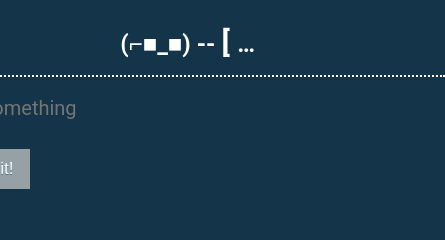
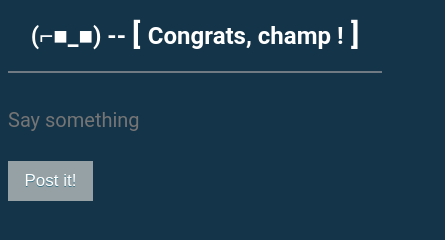
Before and after one commit to nugetchar/leaveamessage, a plain HTML site: page index.html in a window 390 px wide. Shown: the whole page, 445 px wide, since content can reach past the window. Drawn offline with Linux system fonts and the light colour scheme.

Commit message:
update CSS so it's a bit more responsive

```diff
--- a/index.html
+++ b/index.html
@@ -11,10 +11,13 @@
 </head>
 
 <body>
+    <h1 class="main_title">
+        <span>
+                <span id="lenny_face"></span> --
+        <span style="font-size: 30px;">[ </span><span id="title"></span><span style="font-size: 30px;"> ]</span>
+        </span>
+    </h1>
     <main class="feed">
-        <h1 class="main_title"><span id="lenny_face"></span> --
-            <span style="font-size: 30px;">[ </span><span id="title"></span><span style="font-size: 30px;"> ]</span> </h1>
-
         <section class="form_and_messages">
             <form class="form_message">
                 <textarea id="message_textarea" class="message_textarea" name="content" placeholder="Say something" minlength="0" maxlength="280" required></textarea>
--- a/style.css
+++ b/style.css
@@ -1,31 +1,33 @@
+* {
+    /* border: 1px solid red; */
+}
+
 body {
     background-color: #143449;
     font-family: 'Roboto', sans-serif;
     color: #ffffff;
 }
 
-.main_title {
+h1.main_title {
     font-size: 24px;
     overflow: hidden;
     white-space: nowrap;
     text-overflow: ellipsis;
+    padding-bottom: 20px;
+    border-bottom: 2px solid #afacac96;
+    max-width: 500px;
+    margin-left: auto;
+    margin-right: auto;
+    text-align: center;
 }
 
 .feed {
-    width: 40%;
     margin-left: auto;
     margin-right: auto;
-    display: flex;
-    justify-content: center;
-    flex-wrap: wrap;
-}
-
-.form_and_messages {
-    width: 500px;
+    max-width: 500px;
 }
 
 .form_message {
-    border-top: 2px dotted #ffffff;
     width: inherit;
     padding-top: 16px;
     margin-bottom: 30px;
@@ -52,6 +54,12 @@ body {
     outline: none;
     width: 100%;
     padding: 0;
+}
+
+.message_textarea::placeholder {
+    overflow: hidden;
+    white-space: nowrap;
+    text-overflow: ellipsis;
 }
 
 .message_textarea,
```
